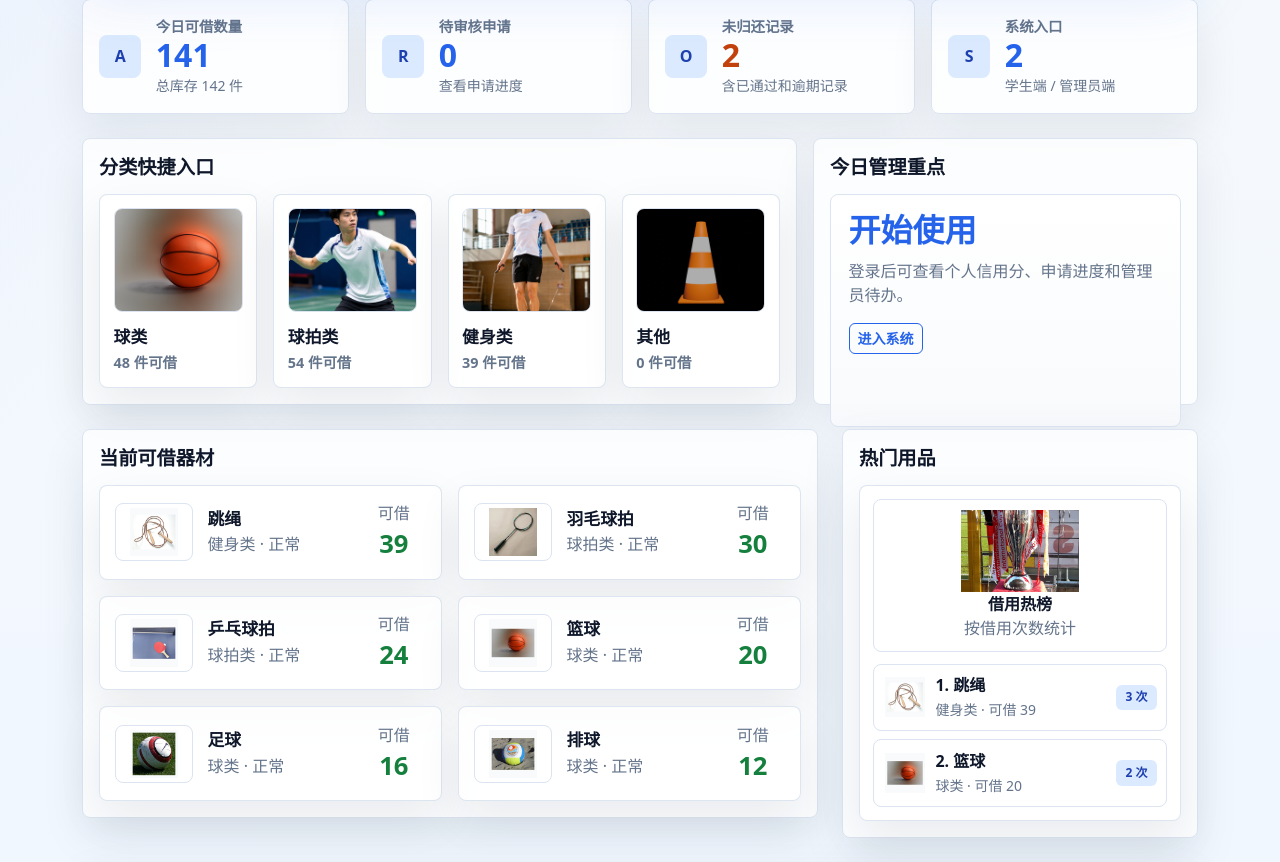
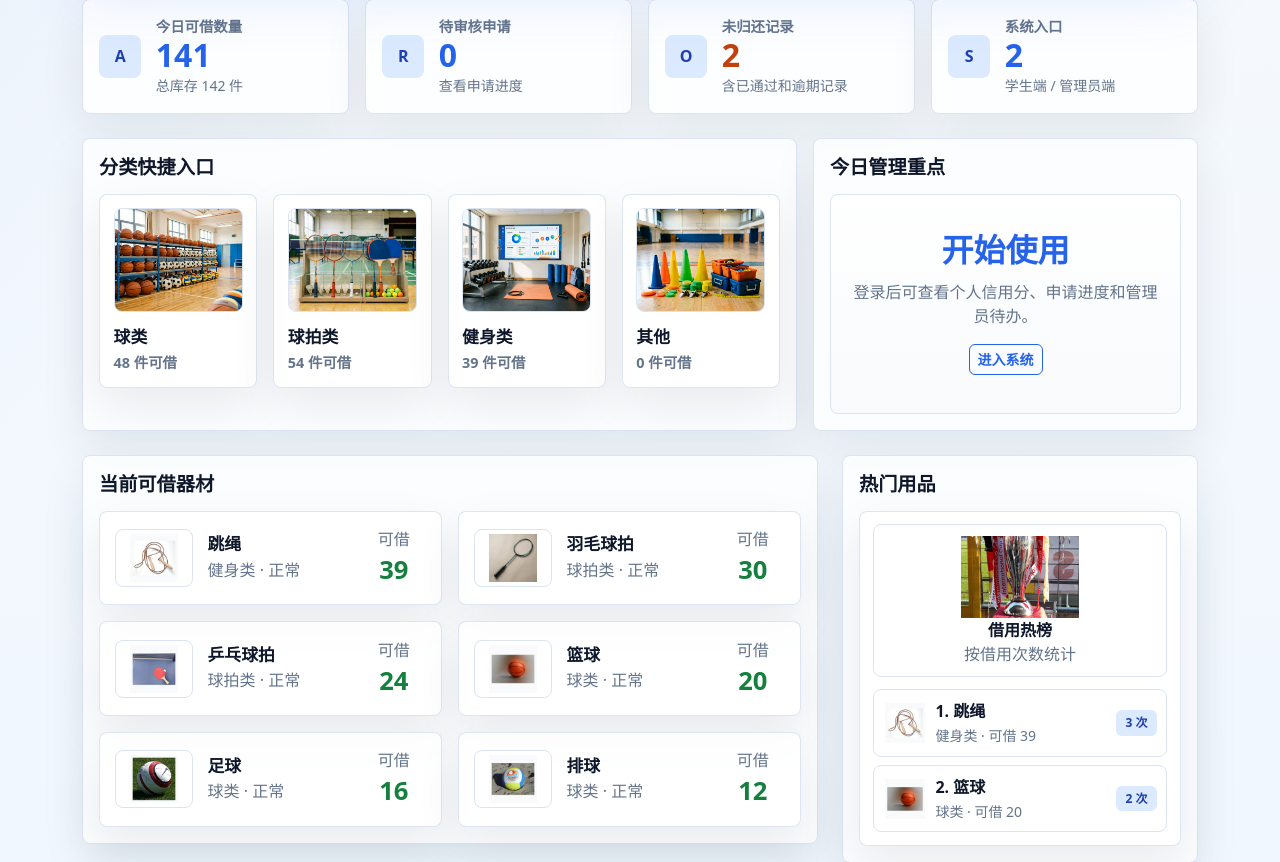
Before and after one commit to xiadjdjn/sports-equipment-borrowing, a Flask app: page / in a window 1280 px wide. Shown: the part 517-1379 px from the top of the page. Run offline with Flask 3, Linux system fonts and the light colour scheme; data comes from the database, SQL or seed files in the repository.

Commit message:
更新首页分类真实图片

```diff
--- a/static/css/style.css
+++ b/static/css/style.css
@@ -478,12 +478,17 @@ a:focus {
 }
 
 .priority-card {
+    align-items: center;
     background:
         linear-gradient(180deg, rgba(255, 255, 255, .96), rgba(248, 250, 252, .96));
     border: 1px solid var(--line);
     border-radius: 8px;
-    min-height: 100%;
-    padding: 1.1rem;
+    display: flex;
+    flex-direction: column;
+    justify-content: center;
+    min-height: 220px;
+    padding: 1.25rem;
+    text-align: center;
 }
 
 .priority-card strong {
@@ -495,7 +500,8 @@ a:focus {
 
 .priority-card p {
     color: var(--muted);
-    margin: .75rem 0 1rem;
+    margin: .75rem auto 1rem;
+    max-width: 22rem;
 }
 
 .home-flow {
--- a/templates/index.html
+++ b/templates/index.html
@@ -111,10 +111,10 @@
         </div>
         <div class="category-grid category-grid-premium">
             {% set category_images = {
-                "球类": "images/category-ball.png",
-                "球拍类": "images/category-racket.png",
-                "健身类": "images/category-fitness.png",
-                "其他": "images/category-other.png"
+                "球类": "images/category-ball-real.png",
+                "球拍类": "images/category-racket-real.png",
+                "健身类": "images/category-fitness-real.png",
+                "其他": "images/category-other-real.png"
             } %}
             {% for item in categories %}
                 <a class="category-card" href="{{ url_for('equipment_list', category=item) if current_user else url_for('login') }}">
```
Also changed, not shown: static/images/category-ball-real.png (added), static/images/category-fitness-real.png (added), static/images/category-other-real.png (added), static/images/category-racket-real.png (added).
